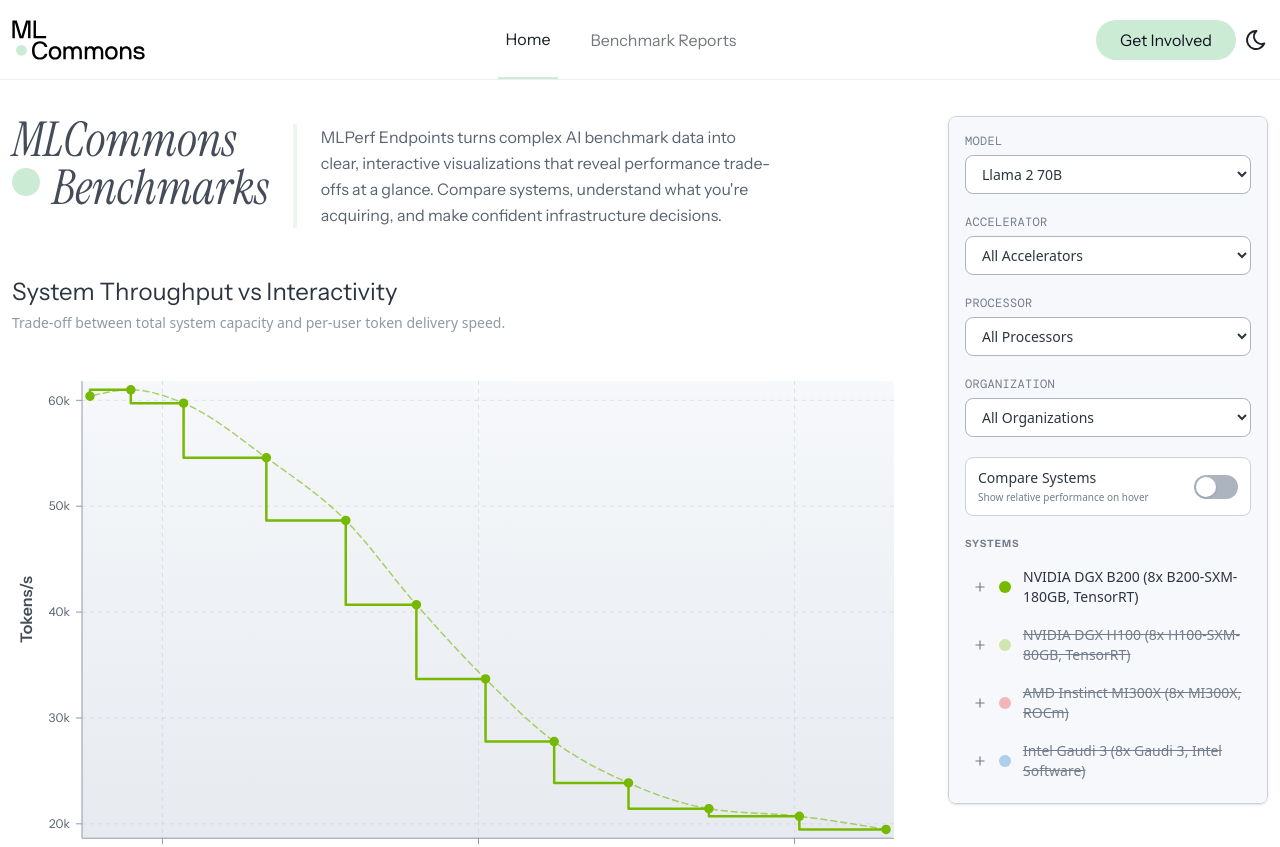
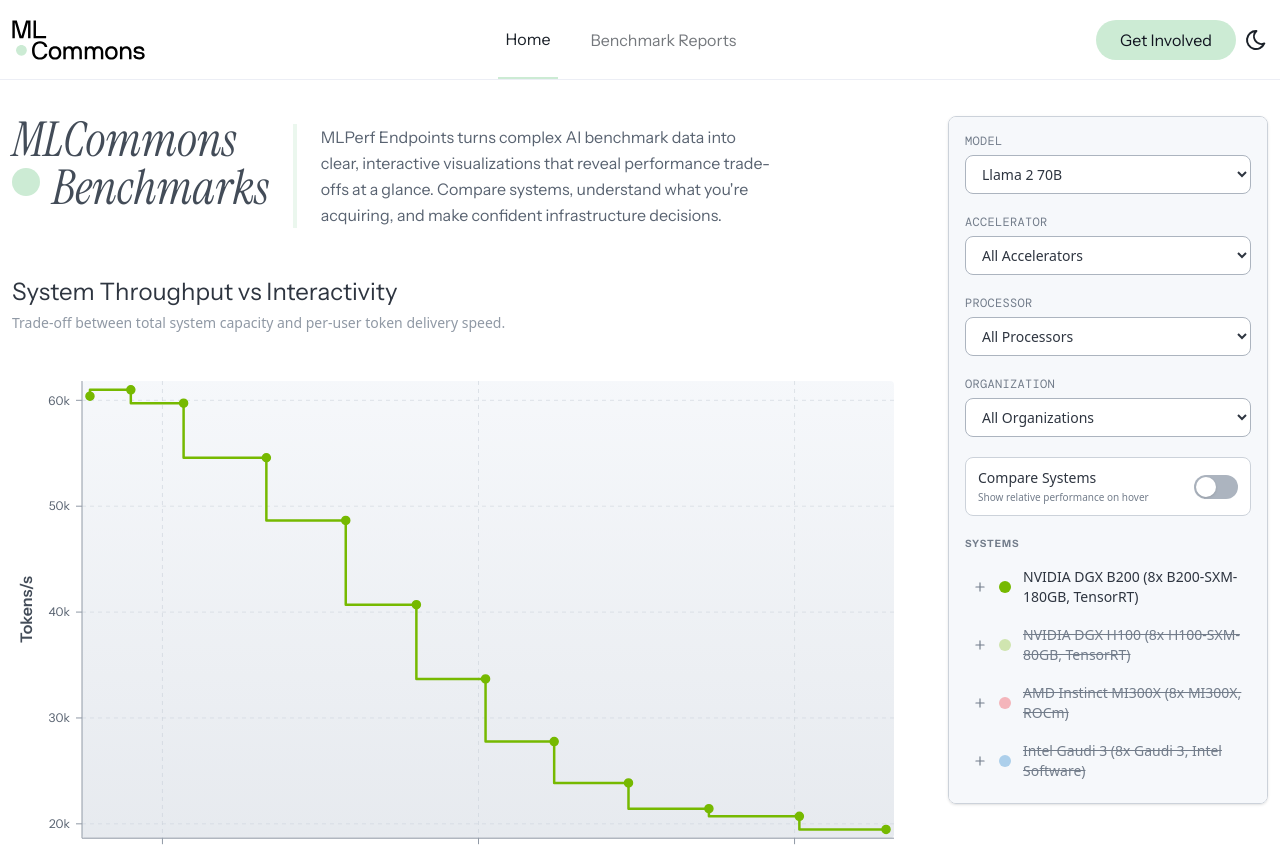
Before and after one commit to bkeating/ml-endpoints, a SvelteKit app: page / in a window 1280 px wide. Shown: the top 847 px of the page. Built offline with nearby package versions, Linux system fonts and the light colour scheme; a web font is replaced by a local one.

Commit message:
Remoe dotted line from charts

```diff
--- a/src/routes/_components/GtcChart.svelte
+++ b/src/routes/_components/GtcChart.svelte
@@ -172,9 +172,6 @@
 			: createSmoothLineGenerator(xScale, yScale)
 	);
 
-	// Smooth line generator for dashed overlay on step charts
-	// Shows the "imagined" smooth curve that the step function conservatively approximates
-	let smoothLineGenerator = $derived(createSmoothLineGenerator(xScale, yScale));
 
 	/**
 	 * Find the Y value on a step-after curve at a given X value.
@@ -379,20 +376,6 @@
 			<!-- Data (clipped) -->
 			<g clip-path="url(#{clipId})">
 				{#each filteredData as model (model.id)}
-					<!-- Dashed smooth curve (for step charts only) - shows "imagined" interpolation -->
-					{#if lineType === 'step'}
-						<path
-							d={smoothLineGenerator(model.points)}
-							fill="none"
-							stroke={model.color}
-							stroke-width="1.5"
-							stroke-linecap="round"
-							stroke-linejoin="round"
-							stroke-dasharray="6,4"
-							opacity="0.6"
-							class="transition-opacity duration-300"
-						/>
-					{/if}
 					<!-- Primary line path (step or smooth based on lineType) -->
 					<path
 						d={lineGenerator(model.points)}
```
